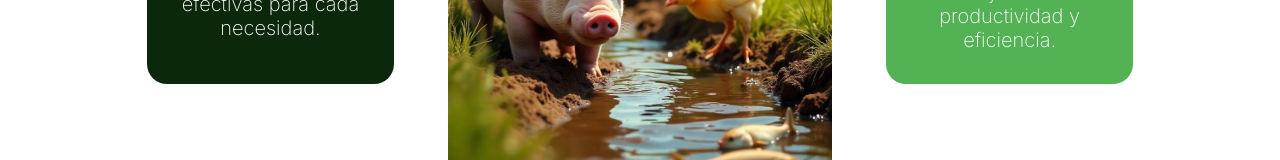
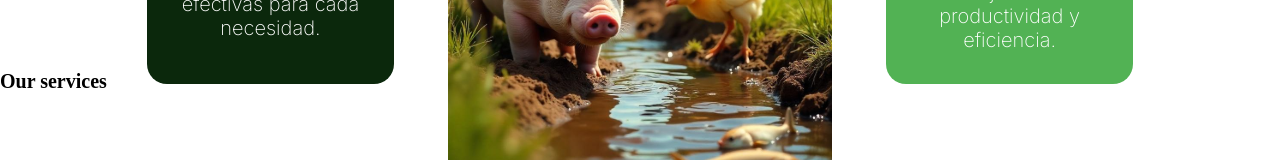
Before and after one commit to Keveeloper/porcicultura-landing, a React (Vite) app: page / in a window 1280 px wide. Shown: the part 730-890 px from the top of the page. Built offline with nearby package versions, Linux system fonts and the light colour scheme.

Commit message:
Our services component starting

```diff
--- a/src/App.tsx
+++ b/src/App.tsx
@@ -1,6 +1,7 @@
 import './App.css'
 import HeroSection from './modules/components/hero-section/HeroSection';
 import NavComponent from './modules/components/nav-component/NavComponent';
+import OurServices from './modules/components/our-services/OurServices';
 
 function App() {
 
@@ -8,6 +9,7 @@ function App() {
     <>
       <NavComponent />
       <HeroSection />
+      <OurServices />
     </>
   )
 }
--- /dev/null
+++ b/src/modules/components/our-services/OurServices.tsx
@@ -0,0 +1,9 @@
+const OurServices = () => {
+
+    return (
+        <h1>Our services</h1>
+    );
+
+}
+
+export default OurServices;
```
